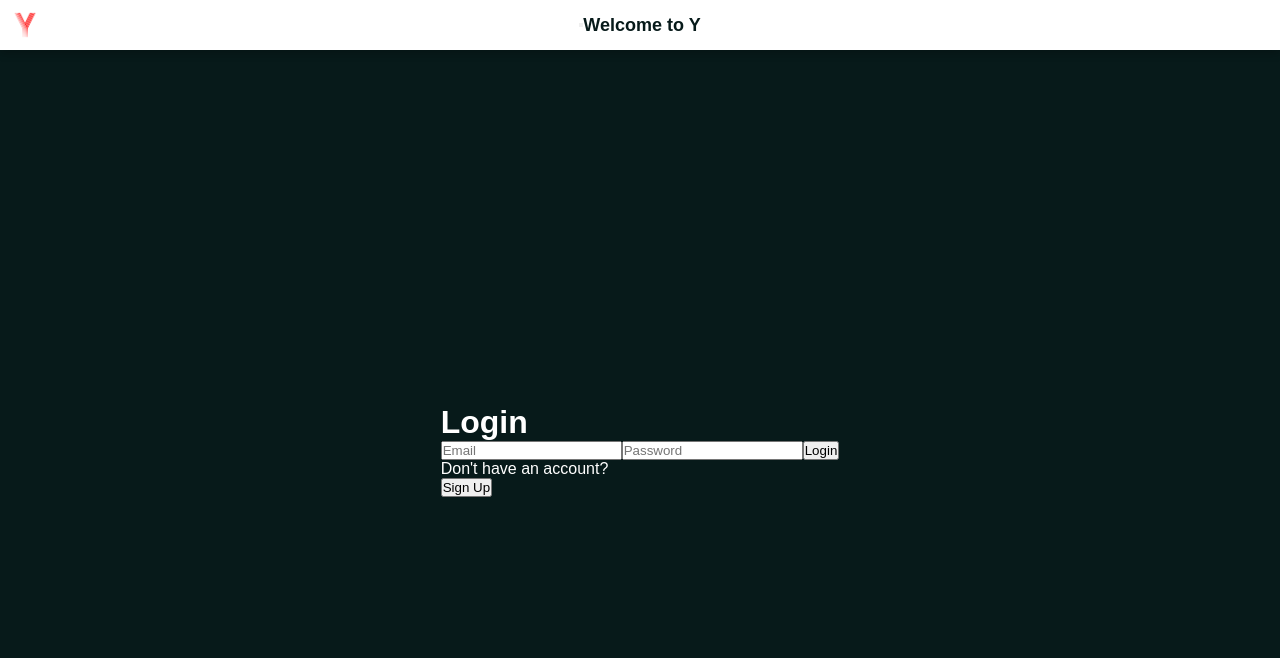
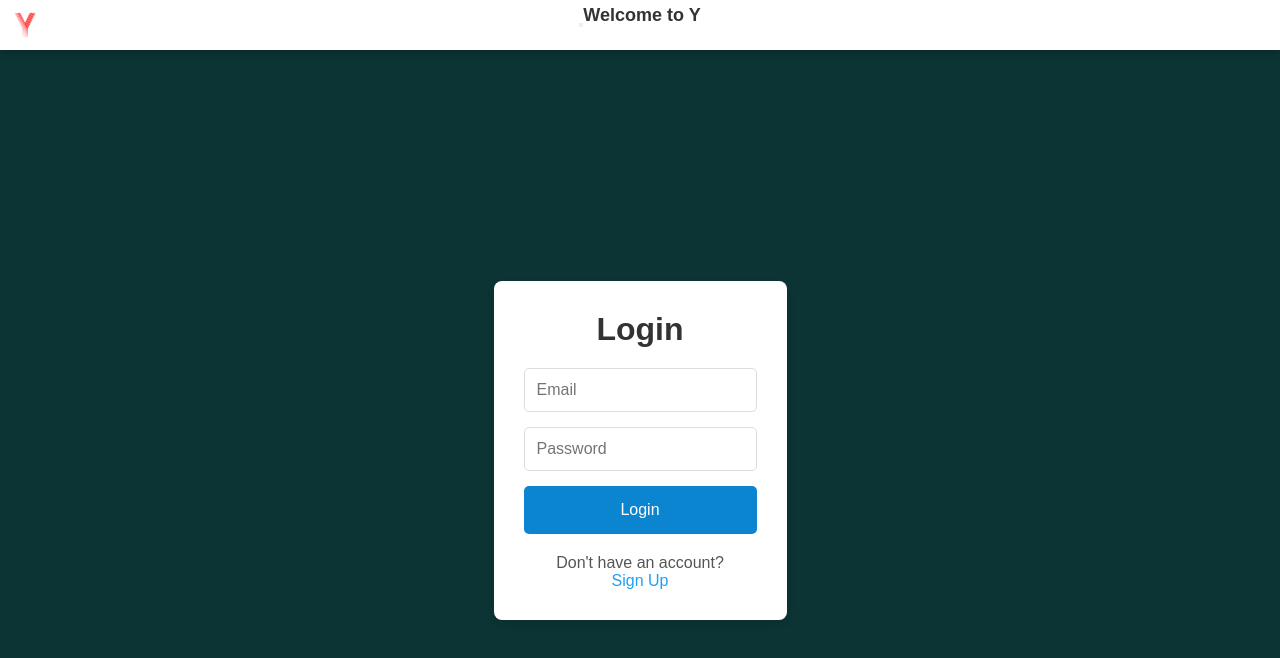
Before and after one commit to fermunoz17/forum-app, a React (Create React App) app: page / in a window 1280 px wide. Shown: the top 658 px of the page. Built offline with nearby package versions, Linux system fonts and the light colour scheme; no server answers.

Commit message:
added scroll function

```diff
--- a/src/App.js
+++ b/src/App.js
@@ -3,13 +3,11 @@ import { initializeApp } from 'firebase/app';
 import { getAuth, onAuthStateChanged, signInWithEmailAndPassword, signOut, createUserWithEmailAndPassword } from 'firebase/auth';
 import { BrowserRouter as Router, Route, Routes, Navigate } from 'react-router-dom';
 import Layout from './Layout';
-import SignUp from './SignUp';
 import Dashboard from './dashboard';
 import CreatePost from './CreatePost';
 import ViewPosts from './ViewPosts';
 import Profiles from './Profiles';
 import UserPosts from './UserPosts';
-
 
 // Firebase configuration
 const firebaseConfig = {
@@ -29,7 +27,6 @@ const auth = getAuth(app);
 function App() {
   const [user, setUser] = useState(null);
 
-  // Handle authentication state change
   useEffect(() => {
     const unsubscribe = onAuthStateChanged(auth, (user) => {
       setUser(user ? user : null);
@@ -37,7 +34,6 @@ function App() {
     return () => unsubscribe();
   }, []);
 
-  // Handle logout
   const handleLogout = () => {
     signOut(auth)
       .then(() => {
@@ -53,13 +49,9 @@ function App() {
       <div className="App">
         <Layout>
           <Routes>
-            {/* Default route - if the user is logged in, go to dashboard; otherwise, show login/signup */}
             <Route path="/" element={user ? <Navigate to="/dashboard" /> : <LoginOrSignUp />} />
-            {/* If the user is logged in, go to dashboard; otherwise, redirect to login */}
             <Route path="/dashboard" element={user ? <Dashboard onLogout={handleLogout} /> : <Navigate to="/" />} />
-            {/* If the user is logged in, allow post creation; otherwise, redirect to login */}
             <Route path="/create-post" element={user ? <CreatePost /> : <Navigate to="/" />} />
-            {/* If the user is logged in, show posts; otherwise, redirect to login */}
             <Route path="/view-posts" element={user ? <ViewPosts /> : <Navigate to="/" />} />
             <Route path="/profiles" element={user ? <Profiles /> : <Navigate to="/" />} />
             <Route path="/user-posts/:userId" element={user ? <UserPosts /> : <Navigate to="/" />} />
@@ -70,14 +62,12 @@ function App() {
   );
 }
 
-// Login or Sign-Up Component (Toggles between Login and Sign-Up)
 const LoginOrSignUp = () => {
   const [email, setEmail] = useState('');
   const [password, setPassword] = useState('');
   const [error, setError] = useState('');
-  const [showSignUp, setShowSignUp] = useState(false);  // Toggle between Login and Sign-Up
+  const [showSignUp, setShowSignUp] = useState(false);
 
-  // Handle login form submission
   const handleLogin = (e) => {
     e.preventDefault();
     signInWithEmailAndPassword(auth, email, password)
@@ -90,10 +80,8 @@ const LoginOrSignUp = () => {
       });
   };
 
-  // Handle sign-up form submission
   const handleSignUp = (e) => {
     e.preventDefault();
-
     createUserWithEmailAndPassword(auth, email, password)
       .then((userCredential) => {
         console.log('User signed up:', userCredential.user);
@@ -105,16 +93,17 @@ const LoginOrSignUp = () => {
   };
 
   return (
-    <header className="App-header">
+    <div className="form-container">
       <h1>{showSignUp ? 'Sign Up' : 'Login'}</h1>
-      {error && <p style={{ color: 'red' }}>{error}</p>}
-      <form onSubmit={showSignUp ? handleSignUp : handleLogin}>
+      {error && <p className="error-message">{error}</p>}
+      <form onSubmit={showSignUp ? handleSignUp : handleLogin} className="form">
         <input
           type="email"
           placeholder="Email"
           value={email}
           onChange={(e) => setEmail(e.target.value)}
           required
+          className="input-field"
         />
         <input
           type="password"
@@ -122,14 +111,17 @@ const LoginOrSignUp = () => {
           value={password}
           onChange={(e) => setPassword(e.target.value)}
           required
+          className="input-field"
         />
-        <button type="submit">{showSignUp ? 'Sign Up' : 'Login'}</button>
+        <button type="submit" className="submit-btn">{showSignUp ? 'Sign Up' : 'Login'}</button>
       </form>
-      <p>{showSignUp ? 'Already have an account?' : "Don't have an account?"}</p>
-      <button onClick={() => setShowSignUp(!showSignUp)}>
+      <p className="toggle-text">
+        {showSignUp ? 'Already have an account?' : "Don't have an account?"}
+      </p>
+      <button onClick={() => setShowSignUp(!showSignUp)} className="toggle-btn">
         {showSignUp ? 'Login' : 'Sign Up'}
       </button>
-    </header>
+    </div>
   );
 };
 
--- a/src/ViewPosts.js
+++ b/src/ViewPosts.js
@@ -112,7 +112,7 @@ const ViewPosts = () => {
 
     return (
         <div className="view-posts">
-            <h1>All Threads</h1>
+            <h1 className='view-posts-title'>Threads</h1>
             {threads.length > 0 ? (
                 <ul className='box-threads'>
                     {threads.map((thread) => (
@@ -127,7 +127,7 @@ const ViewPosts = () => {
                             {/* Delete Button */}
                             <button
                                 onClick={() => handleDeleteThread(thread.id, thread.authorId)}
-                                style={{ color: 'red', marginLeft: '10px' }}
+                                className='submit-btn back-btn delete-btn'
                             >
                                 Delete
                             </button>
@@ -167,7 +167,7 @@ const ViewPosts = () => {
                 <p>No threads available yet. Be the first to create one!</p>
             )}
 
-            <button onClick={handleBack} className="back-btn">
+            <button onClick={handleBack} className="submit-btn back-btn">
                 Back to Dashboard
             </button>
         </div>
--- a/src/dashboard.js
+++ b/src/dashboard.js
@@ -1,5 +1,5 @@
 import React from 'react';
-import TopBar from './TopBar';
+
 
 import './styles.css'; // Import dashboard-specific styles
 import { useNavigate } from 'react-router-dom'; // Import useNavigate for navigation
--- a/src/styles.css
+++ b/src/styles.css
@@ -6,7 +6,7 @@
 }
 
 body {
-    background-color: #071a1a;
+    background-color: #0c3434;
     color: #ffffff;
     display: flex;
     flex-direction: column;
@@ -115,25 +115,46 @@ body {
 
 /* view post*/
 
+.view-posts-title {
+    color: white;
+    text-align: center;
+    padding: 20px;
+}
+
 .view-posts {
-    color: #071a1a;
+    overflow-y: hidden; /* Hide both horizontal and vertical scrollbars */
+    height: 100%; /* Ensure it takes up full height */
     padding: 20px;
+    margin-top: 20px; /* Adjusted margin */
     max-width: 800px;
-    margin: 20px auto; /* Center the box */
 }
 
 .box-threads {
-    list-style-type: none; /* Remove default list styling */
+    color: #071a1a;
+    list-style-type: none;
     padding: 0;
+    max-height: 500px; /* Set max height */
+    overflow-y: auto; /* Allow scrolling */
+    scrollbar-color: hide;
 }
 
 .box-threads li {
+
+    position: relative;
     padding: 15px;
     margin-bottom: 20px;
-    border: 1px solid #ddd; /* Light border */
+    border: 1px solid #ddd;
     border-radius: 8px;
-    background-color: #f9f9f9; /* Light background */
-    box-shadow: 0px 4px 8px rgba(0, 0, 0, 0.1); /* Subtle shadow for elevation */
+    background-color: #f9f9f9;
+    box-shadow: 0px 4px 8px rgba(0, 0, 0, 0.1);
+}
+
+.box-threads li h3 {
+    margin-bottom: 10px; /* Adds space between the title and content */
+}
+
+.box-threads li p {
+    margin-top: 10px; /* Adds space between the title and content */
 }
 
 .replies-section {
@@ -168,6 +189,81 @@ body {
     cursor: pointer;
 }
 
+.delete-btn {
+    position: absolute;
+    top: 10px; /* Adjust this value as needed */
+    right: 10px; /* Adjust this value as needed */
+    font-size: 14px;
+    cursor: pointer;
+}
+
+/* app.js */
+
+.App {
+    display: flex;
+    justify-content: center;
+    align-items: center;
+    min-height: 100vh;
+}
+
+.form-container {
+    background-color: white;
+    padding: 30px;
+    border-radius: 8px;
+    box-shadow: 0 4px 8px rgba(0, 0, 0, 0.1);
+    width: 100%;
+    max-width: 400px;
+    text-align: center;
+}
+
+h1 {
+    font-size: 2rem;
+    margin-bottom: 20px;
+    color: #333;
+}
+
+.error-message {
+    color: red;
+    margin-bottom: 15px;
+}
+
+.form {
+    display: flex;
+    flex-direction: column;
+    gap: 15px;
+    margin-bottom: 20px;
+}
+
+.input-field {
+    padding: 12px;
+    font-size: 1rem;
+    border: 1px solid #ddd;
+    border-radius: 5px;
+    outline: none;
+    transition: border-color 0.3s;
+}
+
+.input-field:focus {
+    border-color: #1da1f2;
+}
+
+.toggle-text {
+    margin-top: 10px;
+    color: #555;
+}
+
+.toggle-btn {
+    background: none;
+    border: none;
+    color: #1da1f2;
+    cursor: pointer;
+    font-size: 1rem;
+    transition: color 0.3s;
+}
+
+.toggle-btn:hover {
+    color: #0d8fe6;
+}
 
 .header {
     width: 100%;
```
Also changed, not shown: src/login.css (deleted).
